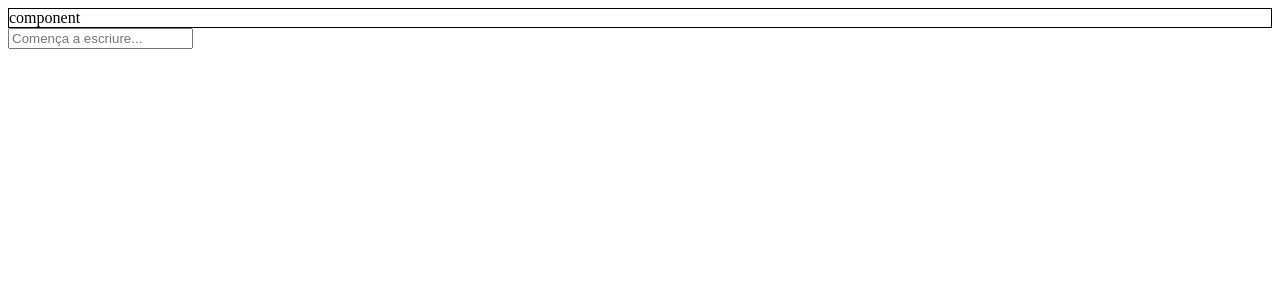
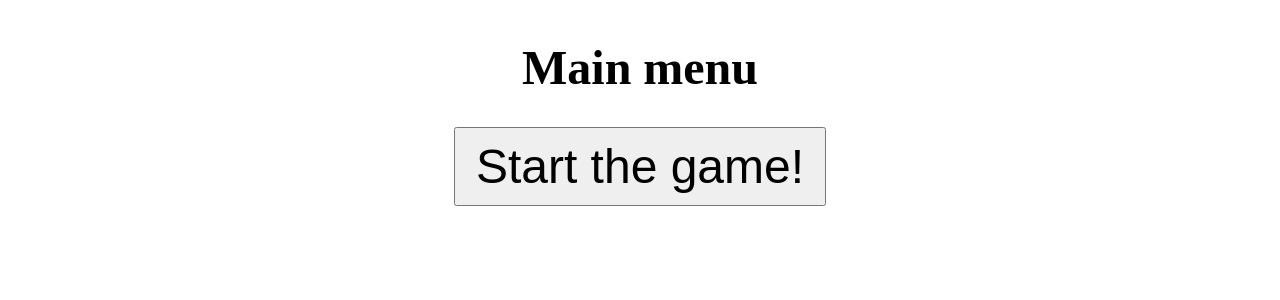
Before and after one commit to ImShad0w/WordTetris, a Vue app: page / in a window 1280 px wide. Shown: the top 300 px of the page. Built offline with nearby package versions, Linux system fonts and the light colour scheme.

Commit message:
Added main menu logic

```diff
--- a/src/App.vue
+++ b/src/App.vue
@@ -1,7 +1,11 @@
 <template>
-  <GameEngine />
+  <MainMenu v-if="!startGame" @startGame="startGame = true" />
+  <GameEngine v-else-if="startGame" />
 </template>
 <script setup>
+import { ref } from "vue";
 import GameEngine from "./components/GameEngine.vue";
+import MainMenu from "./components/MainMenu.vue";
+const startGame = ref(false);
 </script>
 <style scoped></style>
--- /dev/null
+++ b/src/components/MainMenu.vue
@@ -0,0 +1,23 @@
+<template>
+  <h1>Main menu</h1>
+  <button @click="emit('startGame', true)">Start the game!</button>
+</template>
+<script setup>
+const emit = defineEmits(["startGame"]);
+</script>
+<style>
+#app {
+  display: flex;
+  flex-direction: column;
+  align-items: center;
+}
+
+h1 {
+  font-size: 3em;
+}
+
+button {
+  padding: 10px 20px;
+  font-size: 3em;
+}
+</style>
```
